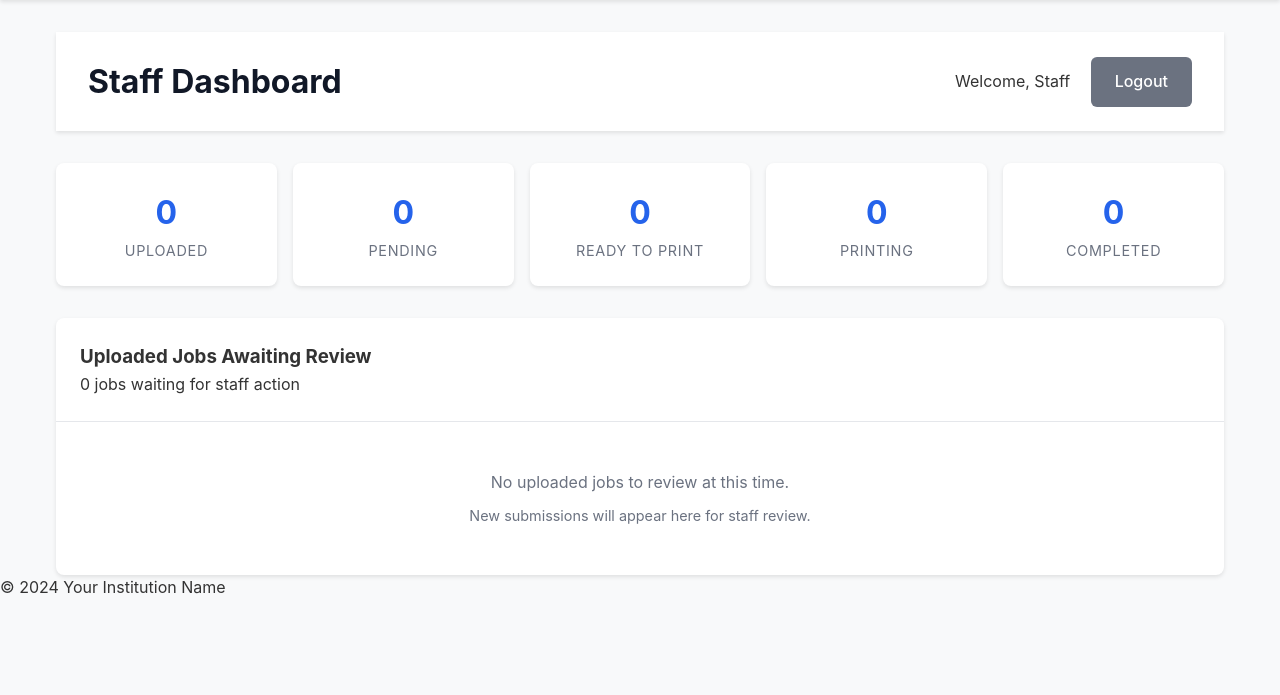
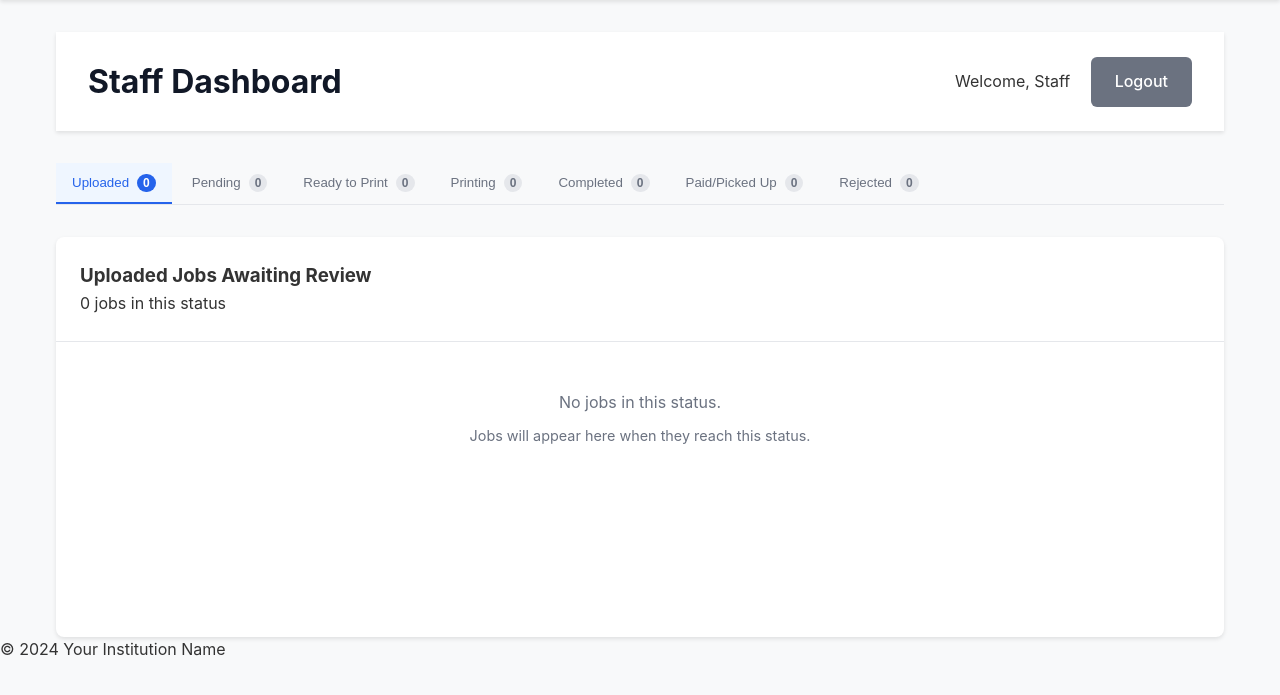
Before and after one commit to Cfree1989/3DPrintSystemV2, a Flask app: page /dashboard/ in a window 1280 px wide. Shown: the part 83-778 px from the top of the page. Run offline with Flask 2, Linux system fonts and the light colour scheme; the visitor is signed in with stand-in values (Sample User, id 1); data that the repository does not hold is empty.

Commit message:
feat: Complete dashboard stabilization and tab switching - Fix dashboard routes formatting corruption - Implement clean single-row tab interface - Add backend support for all status tabs - Add dynamic tab switching with proper active states - Enhanced job display with material and cost information - Add API endpoint for future AJAX tab switching - All Tasks 1-5 functionality now stable and ready for testing

```diff
--- a/app/config.py
+++ b/app/config.py
@@ -7,12 +7,17 @@ project_root = os.path.dirname(basedir) # Project root (3DPrintSystemV2)
 class Config:
     SECRET_KEY = os.environ.get('SECRET_KEY') or 'a_very_secret_key_that_should_be_changed'
     SQLALCHEMY_TRACK_MODIFICATIONS = False
+
+    # Email configuration
     MAIL_SERVER = os.environ.get('MAIL_SERVER', 'smtp.example.com')
     MAIL_PORT = int(os.environ.get('MAIL_PORT', 587))
     MAIL_USE_TLS = os.environ.get('MAIL_USE_TLS', 'true').lower() in ['true', 'on', '1']
     MAIL_USERNAME = os.environ.get('MAIL_USERNAME')
     MAIL_PASSWORD = os.environ.get('MAIL_PASSWORD')
     MAIL_DEFAULT_SENDER = os.environ.get('MAIL_DEFAULT_SENDER', 'noreply@example.com')
+
+    # Base URL for generating confirmation links in emails
+    BASE_URL = os.environ.get('BASE_URL', 'http://localhost:5000')
 
     # Path to the main 'storage' directory as seen by the Flask application
     # For development, it's <project_root>/storage
--- a/app/routes/dashboard.py
+++ b/app/routes/dashboard.py
@@ -50,37 +50,78 @@ def logout():
 @dashboard.route('/')
 @login_required
 def index():
-    """Main dashboard showing uploaded jobs."""
+    """Main dashboard showing jobs by status."""
+    status = request.args.get('status', 'UPLOADED').upper()
+    valid_statuses = ['UPLOADED', 'PENDING', 'READYTOPRINT', 'PRINTING', 'COMPLETED', 'PAIDPICKEDUP', 'REJECTED']
+
+    if status not in valid_statuses:
+        status = 'UPLOADED'
+
     try:
-        # Get all jobs with UPLOADED status, ordered by most recent first
-        uploaded_jobs = Job.query.filter_by(status='UPLOADED').order_by(Job.created_at.desc()).all()
+        # Get jobs for the selected status
+        jobs = Job.query.filter_by(status=status).order_by(Job.created_at.desc()).all()
 
         # Count jobs by status for dashboard stats
-        total_uploaded = len(uploaded_jobs)
-        total_pending = Job.query.filter_by(status='PENDING').count()
-        total_ready = Job.query.filter_by(status='READYTOPRINT').count()
-        total_printing = Job.query.filter_by(status='PRINTING').count()
-        total_completed = Job.query.filter_by(status='COMPLETED').count()
-
         stats = {
-            'uploaded': total_uploaded,
-            'pending': total_pending,
-            'ready': total_ready,
-            'printing': total_printing,
-            'completed': total_completed
+            'uploaded': Job.query.filter_by(status='UPLOADED').count(),
+            'pending': Job.query.filter_by(status='PENDING').count(),
+            'ready': Job.query.filter_by(status='READYTOPRINT').count(),
+            'printing': Job.query.filter_by(status='PRINTING').count(),
+            'completed': Job.query.filter_by(status='COMPLETED').count(),
+            'paidpickedup': Job.query.filter_by(status='PAIDPICKEDUP').count(),
+            'rejected': Job.query.filter_by(status='REJECTED').count()
         }
 
         return render_template('dashboard/index.html',
                              title='Staff Dashboard',
-                             jobs=uploaded_jobs,
-                             stats=stats)
+                             jobs=jobs,
+                             stats=stats,
+                             current_status=status)
     except Exception as e:
         current_app.logger.error(f"Error loading dashboard: {str(e)}")
         flash('Error loading dashboard data.', 'error')
         return render_template('dashboard/index.html',
                              title='Staff Dashboard',
                              jobs=[],
-                             stats={})
+                             stats={},
+                             current_status=status)
+
+@dashboard.route('/api/jobs/<status>')
+@login_required
+def api_jobs_by_status(status):
+    """API endpoint to get jobs by status (for AJAX tab switching)."""
+    status = status.upper()
+    valid_statuses = ['UPLOADED', 'PENDING', 'READYTOPRINT', 'PRINTING', 'COMPLETED', 'PAIDPICKEDUP', 'REJECTED']
+
+    if status not in valid_statuses:
+        return jsonify({'error': 'Invalid status'}), 400
+
+    try:
+        jobs = Job.query.filter_by(status=status).order_by(Job.created_at.desc()).all()
+
+        jobs_data = []
+        for job in jobs:
+            jobs_data.append({
+                'id': job.id,
+                'display_name': job.display_name,
+                'student_name': job.student_name,
+                'student_email': job.student_email,
+                'printer': job.printer,
+                'color': job.color,
+                'material': job.material or 'N/A',
+                'status': job.status,
+                'created_at': job.created_at.strftime('%m/%d/%Y at %I:%M %p'),
+                'cost_usd': str(job.cost_usd) if job.cost_usd else 'N/A'
+            })
+
+        return jsonify({
+            'status': 'success',
+            'jobs': jobs_data,
+            'count': len(jobs_data)
+        })
+    except Exception as e:
+        current_app.logger.error(f"Error loading jobs for status {status}: {str(e)}")
+        return jsonify({'error': 'Error loading jobs'}), 500
 
 @dashboard.route('/job/<job_id>')
 @login_required
--- a/app/templates/dashboard/index.html
+++ b/app/templates/dashboard/index.html
@@ -1,4 +1,65 @@
 {% extends "base.html" %}
+
+{% block head_extra %}
+<style>
+.status-tabs {
+    display: flex;
+    gap: 0.25rem;
+    margin-bottom: 2rem;
+    border-bottom: 1px solid #e5e7eb;
+    padding-bottom: 0;
+    overflow-x: auto;
+}
+
+.tab-button {
+    padding: 0.75rem 1rem;
+    background: none;
+    border: none;
+    border-bottom: 2px solid transparent;
+    cursor: pointer;
+    font-weight: 500;
+    color: #6b7280;
+    transition: all 0.2s;
+    white-space: nowrap;
+    min-width: fit-content;
+}
+
+.tab-button:hover {
+    color: #374151;
+    background: #f9fafb;
+}
+
+.tab-button.active {
+    color: #2563eb;
+    border-bottom-color: #2563eb;
+    background: #eff6ff;
+}
+
+.tab-count {
+    margin-left: 0.5rem;
+    background: #e5e7eb;
+    padding: 0.125rem 0.375rem;
+    border-radius: 9999px;
+    font-size: 0.75rem;
+    font-weight: 600;
+}
+
+.tab-button.active .tab-count {
+    background: #2563eb;
+    color: white;
+}
+
+.job-list {
+    min-height: 400px;
+}
+
+.loading {
+    text-align: center;
+    padding: 2rem;
+    color: #6b7280;
+}
+</style>
+{% endblock %}
 
 {% block content %}
 <!-- Dashboard Header -->
@@ -10,37 +71,48 @@
     </div>
 </div>
 
-<!-- Job Statistics -->
-<div class="dashboard-stats">
-    <div class="stat-card">
-        <div class="stat-number">{{ stats.uploaded }}</div>
-        <div class="stat-label">Uploaded</div>
-    </div>
-    <div class="stat-card">
-        <div class="stat-number">{{ stats.pending }}</div>
-        <div class="stat-label">Pending</div>
-    </div>
-    <div class="stat-card">
-        <div class="stat-number">{{ stats.ready }}</div>
-        <div class="stat-label">Ready to Print</div>
-    </div>
-    <div class="stat-card">
-        <div class="stat-number">{{ stats.printing }}</div>
-        <div class="stat-label">Printing</div>
-    </div>
-    <div class="stat-card">
-        <div class="stat-number">{{ stats.completed }}</div>
-        <div class="stat-label">Completed</div>
-    </div>
+<!-- Status Tabs (Single Row Interface) -->
+<div class="status-tabs">
+    <button class="tab-button {% if current_status == 'UPLOADED' %}active{% endif %}" data-status="UPLOADED">
+        Uploaded<span class="tab-count">{{ stats.uploaded }}</span>
+    </button>
+    <button class="tab-button {% if current_status == 'PENDING' %}active{% endif %}" data-status="PENDING">
+        Pending<span class="tab-count">{{ stats.pending }}</span>
+    </button>
+    <button class="tab-button {% if current_status == 'READYTOPRINT' %}active{% endif %}" data-status="READYTOPRINT">
+        Ready to Print<span class="tab-count">{{ stats.ready }}</span>
+    </button>
+    <button class="tab-button {% if current_status == 'PRINTING' %}active{% endif %}" data-status="PRINTING">
+        Printing<span class="tab-count">{{ stats.printing }}</span>
+    </button>
+    <button class="tab-button {% if current_status == 'COMPLETED' %}active{% endif %}" data-status="COMPLETED">
+        Completed<span class="tab-count">{{ stats.completed }}</span>
+    </button>
+    <button class="tab-button {% if current_status == 'PAIDPICKEDUP' %}active{% endif %}" data-status="PAIDPICKEDUP">
+        Paid/Picked Up<span class="tab-count">{{ stats.paidpickedup or 0 }}</span>
+    </button>
+    <button class="tab-button {% if current_status == 'REJECTED' %}active{% endif %}" data-status="REJECTED">
+        Rejected<span class="tab-count">{{ stats.rejected or 0 }}</span>
+    </button>
 </div>
 
 <!-- Jobs List -->
 <div class="job-list">
     <div class="job-list-header">
-        <h3>Uploaded Jobs Awaiting Review</h3>
-        <p>{{ jobs|length }} job{{ 's' if jobs|length != 1 else '' }} waiting for staff action</p>
+        <h3 id="tab-title">
+            {% if current_status == 'UPLOADED' %}Uploaded Jobs Awaiting Review
+            {% elif current_status == 'PENDING' %}Pending Student Confirmation
+            {% elif current_status == 'READYTOPRINT' %}Ready to Print
+            {% elif current_status == 'PRINTING' %}Currently Printing
+            {% elif current_status == 'COMPLETED' %}Completed Jobs
+            {% elif current_status == 'PAIDPICKEDUP' %}Paid/Picked Up
+            {% elif current_status == 'REJECTED' %}Rejected Jobs
+            {% endif %}
+        </h3>
+        <p id="tab-description">{{ jobs|length }} job{{ 's' if jobs|length != 1 else '' }} in this status</p>
     </div>
 
+    <div id="jobs-container">
         {% if jobs %}
             {% for job in jobs %}
             <div class="job-item">
@@ -48,10 +120,12 @@
                     <h4>{{ job.display_name }}</h4>
                     <p><strong>Student:</strong> {{ job.student_name }} ({{ job.student_email }})</p>
                     <p><strong>Method:</strong> {{ job.printer }} | <strong>Color:</strong> {{ job.color }}</p>
+                    {% if job.material %}<p><strong>Material:</strong> {{ job.material }}</p>{% endif %}
+                    {% if job.cost_usd %}<p><strong>Cost:</strong> ${{ job.cost_usd }}</p>{% endif %}
                     <p><strong>Submitted:</strong> {{ job.created_at.strftime('%m/%d/%Y at %I:%M %p') }}</p>
                 </div>
                 <div>
-                <span class="status-badge status-uploaded">{{ job.status }}</span>
+                    <span class="status-badge status-{{ job.status.lower() }}">{{ job.status }}</span>
                     <div style="margin-top: 0.5rem;">
                         <a href="{{ url_for('dashboard.job_detail', job_id=job.id) }}" class="btn btn-primary" style="font-size: 0.8rem; padding: 0.5rem 1rem;">View Details</a>
                     </div>
@@ -60,9 +134,25 @@
             {% endfor %}
         {% else %}
             <div style="padding: 3rem; text-align: center; color: #6b7280;">
-            <p>No uploaded jobs to review at this time.</p>
-            <p style="font-size: 0.9rem; margin-top: 0.5rem;">New submissions will appear here for staff review.</p>
+                <p>No jobs in this status.</p>
+                <p style="font-size: 0.9rem; margin-top: 0.5rem;">Jobs will appear here when they reach this status.</p>
             </div>
         {% endif %}
     </div>
+</div>
+
+<script>
+document.addEventListener('DOMContentLoaded', function() {
+    const tabButtons = document.querySelectorAll('.tab-button');
+
+    tabButtons.forEach(button => {
+        button.addEventListener('click', function() {
+            const status = this.dataset.status;
+
+            // Navigate to the dashboard with the selected status
+            window.location.href = `{{ url_for('dashboard.index') }}?status=${status}`;
+        });
+    });
+});
+</script>
 {% endblock %}
```
Also changed, not shown: app/services/email_service.py (+33 -0 lines), test_email_setup.py (added, +65 -0 lines), .cursor/scratchpad.md, 5 other files. Lines whose indentation alone changed are shown as unchanged.
